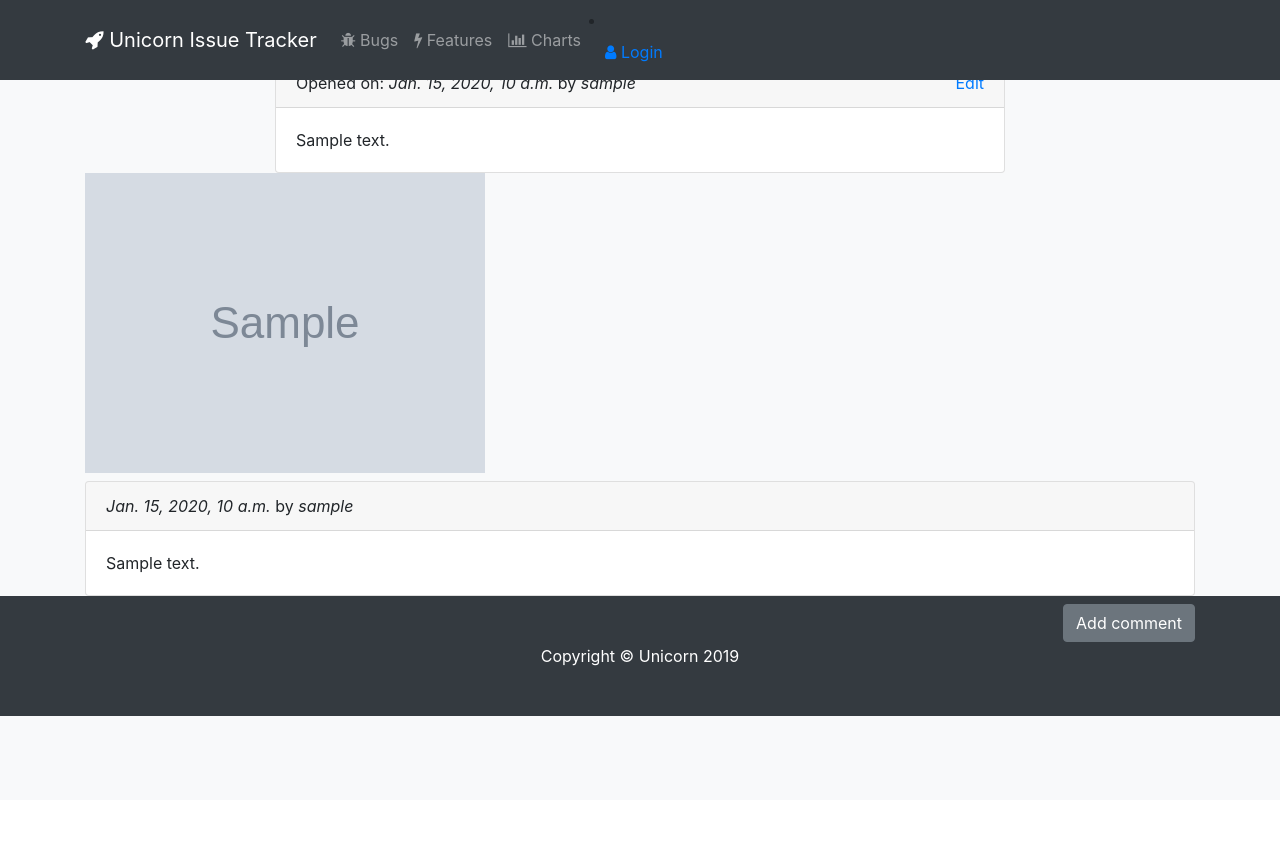
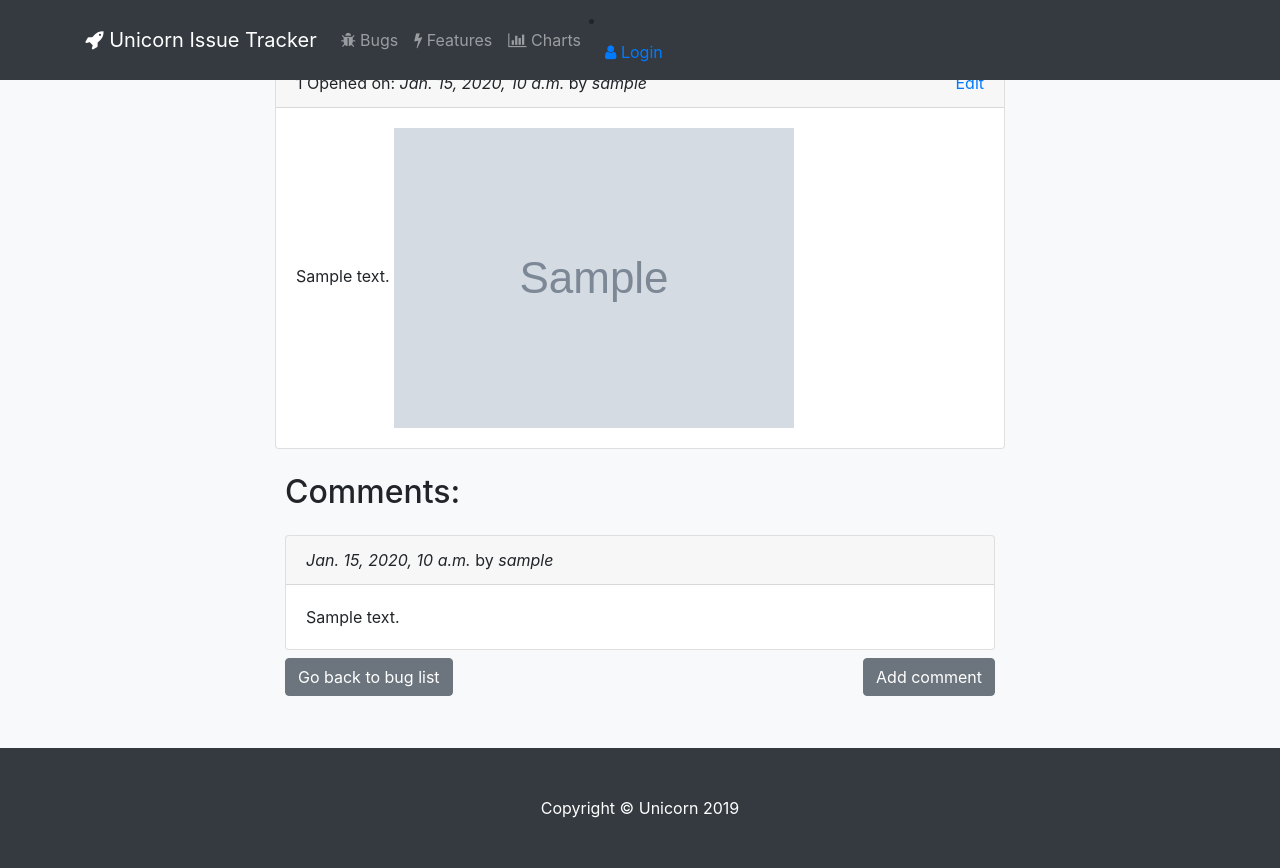
Before and after one commit to Migacz85/django_app, a Django app: page /bugs/1/ in a window 1280 px wide. Before the commit the page ends 716 px from the top, so only its background shows below. Run offline with Django 3.2, Linux system fonts and the light colour scheme; tables that the repository leaves empty hold one stand-in row (values such as "Sample post"); grey boxes marked "Sample" are stand-in pictures; some libraries are stand-ins or nearby versions.

Commit message:
Add pagination, showing status of the ticket, show comments

```diff
--- a/bugs/templates/create_or_edit_bug.html
+++ b/bugs/templates/create_or_edit_bug.html
@@ -1,6 +1,8 @@
 {% extends "base.html" %}
 {% load crispy_forms_tags %}
 {% block form %}
+
+<h2 class="mb-4"> {{ title }} </h2>
 
 <form method="POST" enctype="multipart/form-data">
     {% csrf_token  %}
--- a/bugs/templates/get_bug_detail.html
+++ b/bugs/templates/get_bug_detail.html
@@ -4,7 +4,14 @@
 {% block form %}
 
 <span class="btn btn-primary float-right">
-  <a href="{% url 'upvote_bug' bug.id  %}" class="text-white">Vote {{ bug.upvotes }}</a>
+  <a href="{% url 'upvote_bug' bug.id  %}"
+    class="text-white">Vote {{ bug.upvotes }}</a>
+  {% if upvoted %}
+  <i class="fa fa-hand-pointer-o"></i>
+  {% else %}
+  <i class="fa fa-hand-paper-o"></i>
+
+  {% endif %}
 </span>
 
 <h3>{{ bug.title }}</h3>
@@ -22,6 +29,7 @@
       <div class="badge badge-success">Completed</div>
       {% endifequal %}
     </span>
+    {{ bug.id }}
     Opened on:
     <i>{{ bug.created_date }}</i>
     by
@@ -30,20 +38,24 @@
   </div>
 
   <div class="card-body">
+    {{ bug.content }}
 
-    {{ bug.content }}
+    {% if bug.image %}
+    <img src="/media/{{bug.image}}" alt="">
+    {% endif %}
+
   </div>
 
 </div>
 </div>
 </div>
 
-{% if bug.image %}
-<img src="/media/{{bug.image}}" alt="">
-{% endif %}
-
+<div class="col-lg-8 mx-auto">
+<h2 class="mt-4"> Comments: </h2>
+</div>
 {% for comment in comments %}
-<div class="card mt-2">
+<div class="col-lg-8 mx-auto">
+  <div class="card mt-4">
     <div class="card-header">
       <i>{{ comment.created_date }}</i>
       by
@@ -52,12 +64,45 @@
     <div class="card-body">
       {{ comment }}
     </div>
-
+  </div>
 </div>
 {% endfor %}
+<div class="col-lg-8 mx-auto">
+  <div class="btn btn-secondary float-right mt-2">
+    <a href="{% url 'add_comment_bugs' bug.id  %}" class="text-white"> Add comment </a>
+  </div>
+  <div class="btn btn-secondary float-left mt-2">
+    <a href="{% url 'get_bugs' %}" class="text-white">Go back to bug list</a>
+  </div>
+</div>
 
-<span class="btn btn-secondary float-right mt-2">
-  <a href="{% url 'add_comment_bugs' bug.id  %}" class="text-white"> Add comment </a>
-</span>
+<br>
+<br>
 
+<!-- Show pagination only if number of pages is higher than 1, in other case -->
+<!-- simply dont show nothing at all -->
+
+<div class="col-lg-8 mx-auto mt-5">
+  <nav aria-label="comment pagination" class="mt-5">
+    <ul class="pagination">
+      {% if comments.has_previous %}
+      <a class="page-link" href="?page={{ comments.previous_page_number }}">Previous</a>
+      {% endif %}
+      {% for page in comments.paginator.page_range %}
+      {% if comments.number == page and comments.paginator.num_pages != 1 %}
+      <li class="page-item active">
+        <a class="page-link" href="#">{{ page }} <span class="sr-only">(current)</span></a>
+      </li>
+      {% elif comments.paginator.num_pages != 1 %}
+      <li class="page-item"><a class="page-link" href="?page={{page}}">{{page}}</a></li>
+      {% endif %}
+      {% endfor %}
+      {% if comments.has_next %}
+      <li class="page-item">
+        <a class="page-link" href="?page={{ comments.next_page_number }}">Next</a>
+      </li>
+      {% endif %}
+    </ul>
+  </nav>
+</div>
 {% endblock form %}
```
Also changed, not shown: bugs/templates/get_bugs.html (+34 -8 lines). Lines whose indentation alone changed are shown as unchanged.
